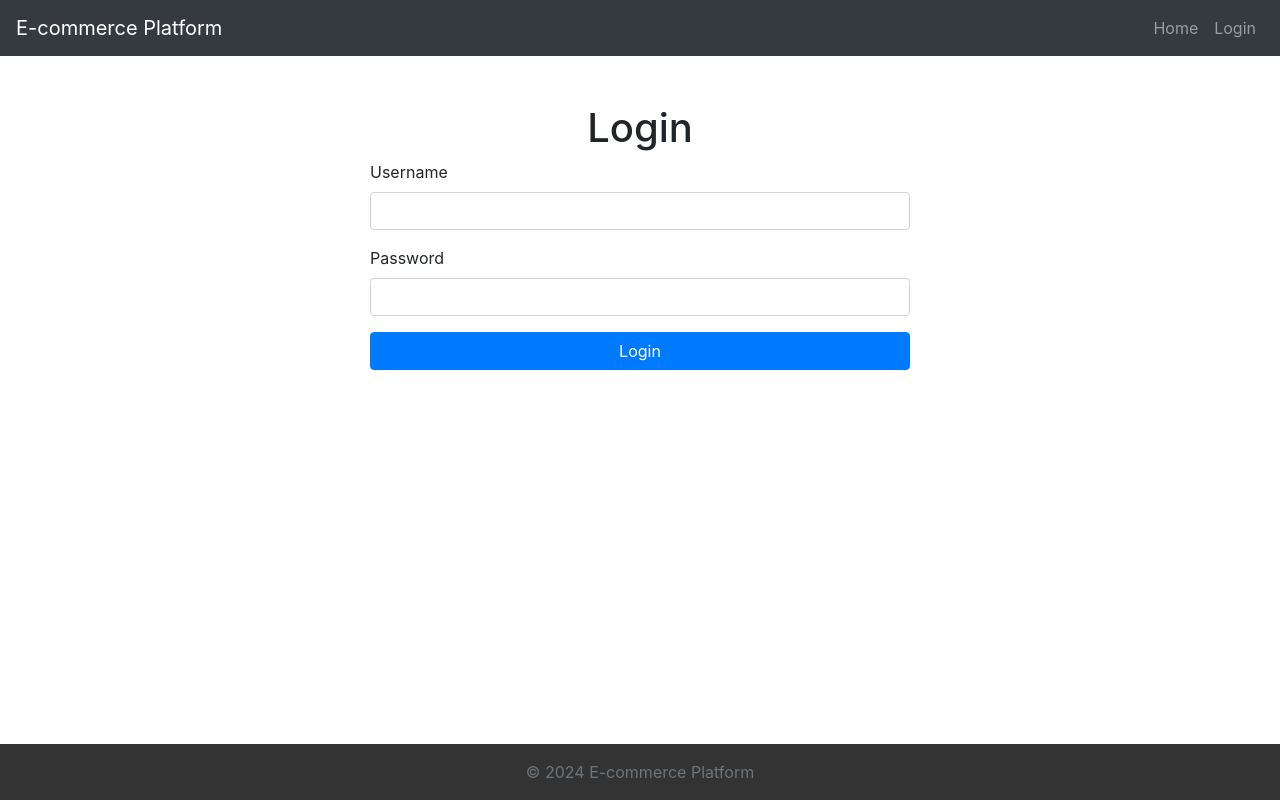
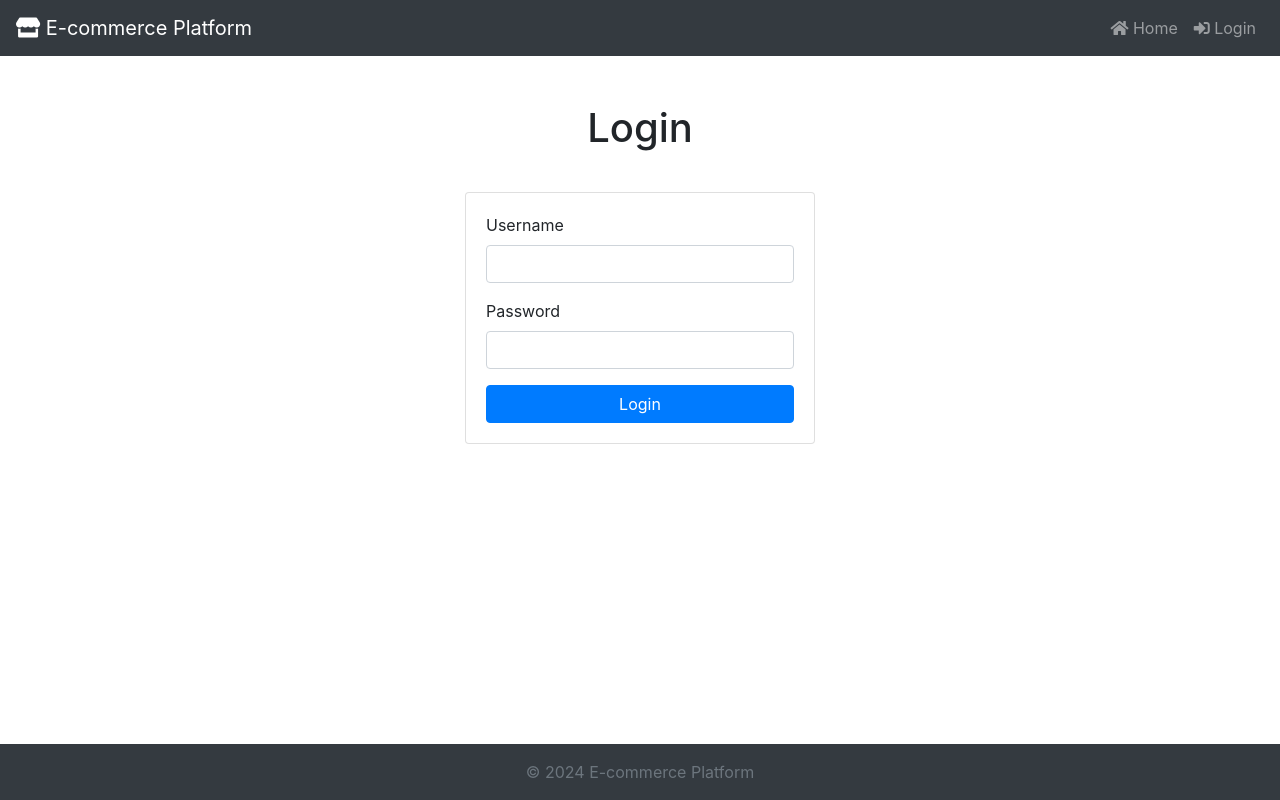
Before and after one commit to sandhyaananthan121/Ecommerce-Platform, a Flask app: page /login in a window 1280 px wide. Run offline with Flask 3, Linux system fonts and the light colour scheme; some libraries are stand-ins or nearby versions.

Commit message:
sandhya - new base page

```diff
--- a/src/static/styles.css
+++ b/src/static/styles.css
@@ -8,10 +8,14 @@ body {
     flex-direction: column;
 }
 
-footer {
+.footer {
     margin-top: auto;
     background-color: #333;
     color: #fff;
     text-align: center;
     padding: 1rem;
 }
+
+.card {
+    margin-top: 2rem;
+}
--- /dev/null
+++ b/src/templates/base.html
@@ -0,0 +1,40 @@
+<!DOCTYPE html>
+<html lang="en">
+<head>
+  <meta charset="UTF-8">
+  <meta name="viewport" content="width=device-width, initial-scale=1.0">
+  <title>{% block title %}E-commerce Platform{% endblock %}</title>
+  <link rel="stylesheet" href="https://stackpath.bootstrapcdn.com/bootstrap/4.5.2/css/bootstrap.min.css">
+  <link rel="stylesheet" href="https://cdnjs.cloudflare.com/ajax/libs/font-awesome/5.15.3/css/all.min.css">
+  <link rel="stylesheet" href="{{ url_for('static', filename='styles.css') }}">
+</head>
+<body>
+<nav class="navbar navbar-expand-lg navbar-dark bg-dark">
+  <a class="navbar-brand" href="#"><i class="fas fa-store"></i> E-commerce Platform</a>
+  <button class="navbar-toggler" type="button" data-toggle="collapse" data-target="#navbarNav" aria-controls="navbarNav" aria-expanded="false" aria-label="Toggle navigation">
+    <span class="navbar-toggler-icon"></span>
+  </button>
+  <div class="collapse navbar-collapse" id="navbarNav">
+    <ul class="navbar-nav ml-auto">
+      <li class="nav-item">
+        <a class="nav-link" href="/"><i class="fas fa-home"></i> Home</a>
+      </li>
+      <li class="nav-item">
+        <a class="nav-link" href="/login"><i class="fas fa-sign-in-alt"></i> Login</a>
+      </li>
+    </ul>
+  </div>
+</nav>
+<div class="container mt-5">
+  {% block content %}{% endblock %}
+</div>
+<footer class="footer mt-auto py-3 bg-dark">
+  <div class="container text-center">
+    <span class="text-muted">&copy; 2024 E-commerce Platform</span>
+  </div>
+</footer>
+<script src="https://code.jquery.com/jquery-3.5.1.slim.min.js"></script>
+<script src="https://cdn.jsdelivr.net/npm/@popperjs/core@2.5.4/dist/umd/popper.min.js"></script>
+<script src="https://stackpath.bootstrapcdn.com/bootstrap/4.5.2/js/bootstrap.min.js"></script>
+</body>
+</html>
--- a/src/templates/login.html
+++ b/src/templates/login.html
@@ -1,33 +1,13 @@
-<!DOCTYPE html>
-<html lang="en">
-<head>
-    <meta charset="UTF-8">
-    <meta name="viewport" content="width=device-width, initial-scale=1.0">
-    <title>Login - E-commerce Platform</title>
-    <link rel="stylesheet" href="https://stackpath.bootstrapcdn.com/bootstrap/4.5.2/css/bootstrap.min.css">
-    <link rel="stylesheet" href="{{ url_for('static', filename='styles.css') }}">
-</head>
-<body>
-<nav class="navbar navbar-expand-lg navbar-dark bg-dark">
-    <a class="navbar-brand" href="#">E-commerce Platform</a>
-    <button class="navbar-toggler" type="button" data-toggle="collapse" data-target="#navbarNav" aria-controls="navbarNav" aria-expanded="false" aria-label="Toggle navigation">
-        <span class="navbar-toggler-icon"></span>
-    </button>
-    <div class="collapse navbar-collapse" id="navbarNav">
-        <ul class="navbar-nav ml-auto">
-            <li class="nav-item">
-                <a class="nav-link" href="/">Home</a>
-            </li>
-            <li class="nav-item">
-                <a class="nav-link" href="/login">Login</a>
-            </li>
-        </ul>
-    </div>
-</nav>
-<div class="container mt-5">
+{% extends "base.html" %}
+
+{% block title %}Login - E-commerce Platform{% endblock %}
+
+{% block content %}
 <h1 class="text-center">Login</h1>
 <div class="row justify-content-center">
-        <div class="col-md-6">
+    <div class="col-md-6 col-lg-4">
+        <div class="card">
+            <div class="card-body">
                 <form method="post" action="{{ url_for('login') }}">
                     <div class="form-group">
                         <label for="username">Username</label>
@@ -45,13 +25,5 @@
             </div>
         </div>
     </div>
-<footer class="footer">
-    <div class="container">
-        <span class="text-muted">&copy; 2024 E-commerce Platform</span>
 </div>
-</footer>
-<script src="https://code.jquery.com/jquery-3.5.1.slim.min.js"></script>
-<script src="https://cdn.jsdelivr.net/npm/@popperjs/core@2.5.4/dist/umd/popper.min.js"></script>
-<script src="https://stackpath.bootstrapcdn.com/bootstrap/4.5.2/js/bootstrap.min.js"></script>
-</body>
-</html>
+{% endblock %}
```
Also changed, not shown: src/templates/index.html (+6 -38 lines). Lines whose indentation alone changed are shown as unchanged.
